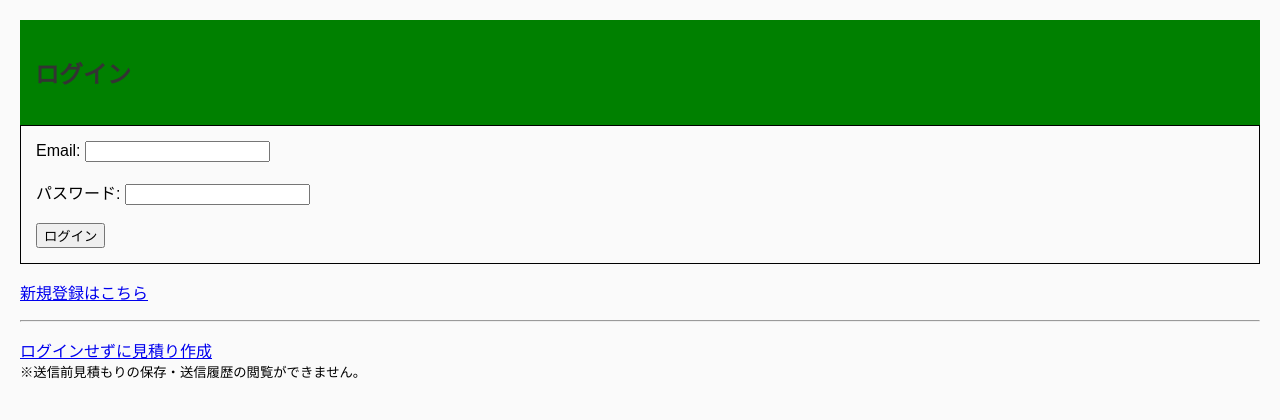
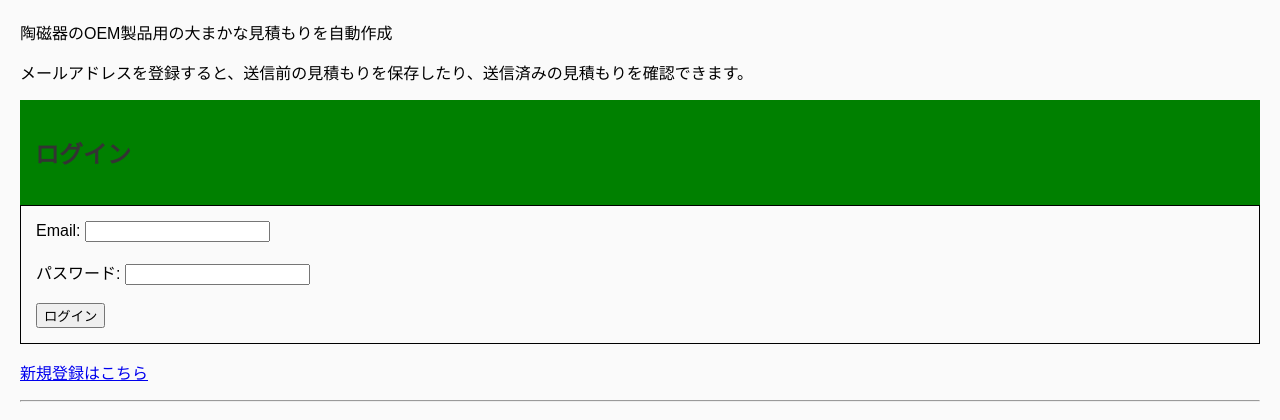
Before and after one commit to yoshikazu-hanihara/flask-project, a Flask app: page /login in a window 1280 px wide. Shown: the top 420 px of the page. Run offline with Flask 3, Linux system fonts and the light colour scheme.

Commit message:
Update login.html

```diff
--- a/templates/login.html
+++ b/templates/login.html
@@ -6,6 +6,8 @@
   <link rel="stylesheet" href="{{ url_for('static', filename='css/style.css') }}">
 </head>
 <body>
+  <p>陶磁器のOEM製品用の大まかな見積もりを自動作成</p>
+  <p>メールアドレスを登録すると、送信前の見積もりを保存したり、送信済みの見積もりを確認できます。</p>
   <div class="box-1">
   <h2>ログイン</h2>
  </div>
```
